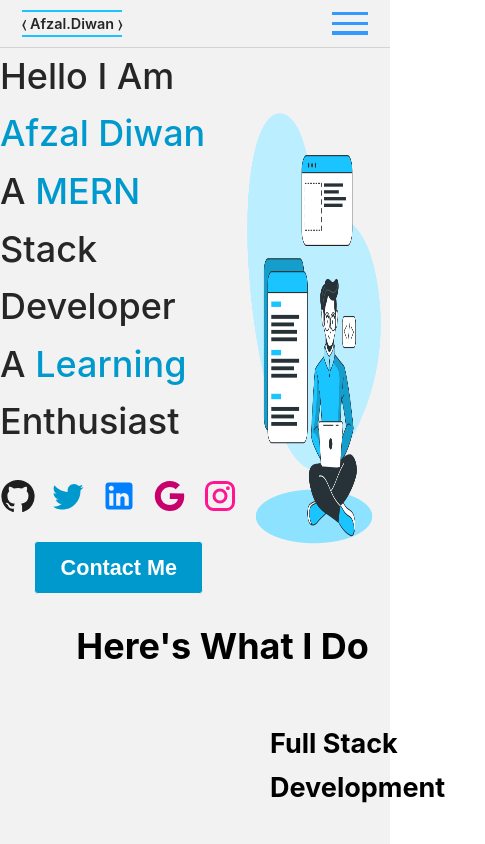
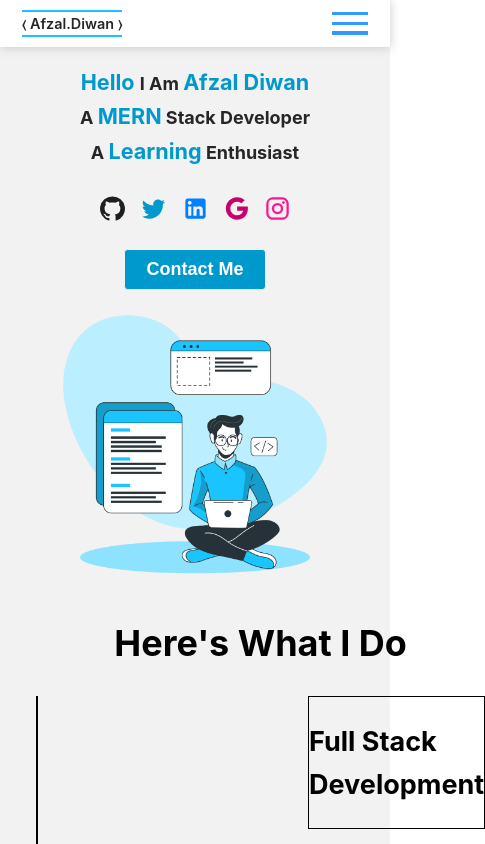
Before and after one commit to Afzal-husen/Portfolio-nextjs, a Next.js app: page / in a window 390 px wide. Shown: the top 844 px of the page, 485 px wide, since content can reach past the window. Built offline with nearby package versions, Linux system fonts and the light colour scheme.

Commit message:
responsive home page

```diff
--- a/package.json
+++ b/package.json
@@ -11,8 +11,13 @@
   "dependencies": {
     "@emotion/react": "^11.10.6",
     "@emotion/styled": "^11.10.6",
+    "@fortawesome/fontawesome-svg-core": "^6.4.0",
+    "@fortawesome/free-regular-svg-icons": "^6.4.0",
+    "@fortawesome/free-solid-svg-icons": "^6.4.0",
+    "@fortawesome/react-fontawesome": "^0.2.0",
     "@mui/icons-material": "^5.11.11",
     "@mui/material": "^5.11.15",
+    "babel-plugin-macros": "^3.1.0",
     "eslint": "8.36.0",
     "eslint-config-next": "13.2.4",
     "next": "13.2.4",
--- /dev/null
+++ b/src/babel-plugin-macros.config.js
@@ -0,0 +1,5 @@
+export default {
+    'fontawesome-svg-core': {
+      'license': 'free'
+    }
+  }
--- /dev/null
+++ b/src/babel.config.js
@@ -0,0 +1,5 @@
+export default function (api) {
+    return {
+      plugins: ['macros'],
+    }
+  }
--- a/src/components/Details.jsx
+++ b/src/components/Details.jsx
@@ -14,6 +14,7 @@ const Details = () => {
                 width={400}
                 height={400}
                 quality={100}
+                loading="lazy"
               />
             </div>
             <div className={styles.head}>
--- a/src/pages/Home.jsx
+++ b/src/pages/Home.jsx
@@ -1,9 +1,15 @@
-import Head from "next/head"
-import Image from "next/image"
-import DarkThemeLayout from "@/components/DarkThemeLayout"
-import Details from "@/components/Details"
-import styles from "../styles/Home.module.css"
-import { GitHub, Twitter, LinkedIn, Google, Instagram } from "@mui/icons-material"
+import Head from "next/head";
+import Image from "next/image";
+import DarkThemeLayout from "@/components/DarkThemeLayout";
+import Details from "@/components/Details";
+import styles from "../styles/Home.module.css";
+import {
+  GitHub,
+  Twitter,
+  LinkedIn,
+  Google,
+  Instagram,
+} from "@mui/icons-material";
 
 const Home = () => {
   return (
@@ -13,9 +19,15 @@ const Home = () => {
           <div className={styles.wrapper}>
             <div className={styles.heading}>
               <div>
-              <h2 className={styles.name}>Hello I Am <span>Afzal Diwan</span></h2>
-              <h2 className={styles.name}>A <span>MERN</span> Stack Developer</h2>
-              <h2 className={styles.name}>A <span>Learning</span> Enthusiast</h2>
+                <h4 className={styles.name}>
+                  <span>Hello </span> I Am <span>Afzal Diwan</span>
+                </h4>
+                <h4 className={styles.name}>
+                  A <span>MERN</span> Stack Developer
+                </h4>
+                <h4 className={styles.name}>
+                  A <span>Learning</span> Enthusiast
+                </h4>
                 <div className={styles.btn}>
                   {/* social handles */}
                   <div className={styles.icons}>
@@ -25,9 +37,7 @@ const Home = () => {
                     <Google />
                     <Instagram />
                   </div>
-                <button >
-                  Contact Me
-                </button>
+                  <button>Contact Me</button>
                 </div>
               </div>
             </div>
@@ -38,6 +48,8 @@ const Home = () => {
                 height={500}
                 quality={100}
                 alt="Work illustrations by Storyset"
+                className={styles.img}
+                loading="lazy"
               />
             </div>
           </div>
@@ -45,7 +57,7 @@ const Home = () => {
         </div>
       </DarkThemeLayout>
     </>
-  )
-}
+  );
+};
 
-export default Home
+export default Home;
--- a/src/styles/Details.module.css
+++ b/src/styles/Details.module.css
@@ -20,8 +20,11 @@
 
 .img {
     flex: 0.5;
+    border: 1px solid black;
 }
 
 .head {
     flex: 0.5;
+    border: 1px solid black;
+
 }
--- a/src/styles/Footer.module.css
+++ b/src/styles/Footer.module.css
@@ -1,14 +1,16 @@
 .container {
-    background-color: #181818;
+    /* background-color: #181818; */
+    background-color: #fff;
     max-width: 100vw;
     /* padding: 0.2rem; */
     overflow-x: hidden;
     display: grid;
     place-items: center;
+    box-shadow: 0 1px 10px #cbcbcb;
 }
 
 .name {
-    color: #cfcfcf;
+    color: #262626;
     font-size: 0.9rem;
     font-weight: 600;
 }
--- a/src/styles/Home.module.css
+++ b/src/styles/Home.module.css
@@ -1,3 +1,7 @@
+.container {
+  padding: 1rem 2rem;
+}
+
 .wrapper {
   display: flex;
   align-items: center;
@@ -16,14 +20,16 @@
 }
 
 .name {
-    font-size: 2rem;
-    font-weight: 500;
+  font-size: 1.5rem;
+  font-weight: 700;
   margin: 0;
   color: #262626;
+  text-align: center;
 }
 
 .name > span {
   color: #0099cd;
+  font-size: 1.8rem;
 }
 
 .btn {
@@ -35,7 +41,7 @@
   background-color: #0099cd;
   padding: 0.7rem 1.4rem;
   color: #fff;
-    border: 1.2px solid #F2F2F2;
+  border: 1.2px solid #f2f2f2;
   border-radius: 0.2rem;
   font-weight: 600;
   font-size: 1.2em;
@@ -44,7 +50,7 @@
 }
 
 .btn > button:hover {
-    background-color: #F2F2F2;
+  background-color: #f2f2f2;
   color: #0099cd;
   border: 1.2px solid #0099cd;
   box-shadow: 0 0 5px #0099cd;
@@ -110,9 +116,82 @@
   box-shadow: 0 0 5px #ff1593;
 }
 
-
+/* for mobile */
 @media only screen and (max-width: 480px) {
   .container {
     flex-direction: column;
   }
+
+  .wrapper {
+    flex-direction: column;
   }
+
+  .name {
+    font-size: 1rem;
+  }
+
+  .name > span {
+    font-size: 1.2rem;
+  }
+
+  .img {
+    width: 300px;
+    height: 300px;
+  }
+
+  .icons > * {
+    font-size: 1.5rem !important;
+  }
+
+  .btn > button {
+    padding: 0.5rem 1.2rem;
+    font-weight: 600;
+    font-size: 1em;
+  }
+}
+
+/* for Ipad and Tablets */
+@media only screen and (max-width: 768px) and (min-width: 481px) {
+  .wrapper {
+    flex-direction: column;
+  }
+
+  .name {
+    font-size: 1.2rem !important;
+  }
+
+  .name > span {
+    font-size: 1.5rem !important;
+  }
+
+  .img {
+    width: 350px;
+    height: 350px;
+  }
+
+  .icons > * {
+    font-size: 1.5rem !important;
+  }
+
+  .btn > button {
+    padding: 0.5rem 1.2rem;
+    font-weight: 600;
+    font-size: 1em;
+  }
+}
+
+/* for laptops */
+@media only screen and (min-width: 769px) and (max-width: 1024px) {
+  .name {
+    font-size: 1.6rem;
+  }
+
+  .name > span {
+    font-size: 1.8rem;
+  }
+
+  .img {
+    width: 400px;
+    height: 400px;
+  }
+}
--- a/src/styles/Navbar.module.css
+++ b/src/styles/Navbar.module.css
@@ -1,13 +1,15 @@
 .container {
     /* background-color: #181818; */
-    background-color: #F2F2F2;
+    /* background-color: #F2F2F2; */
+    background-color: #fff;
     max-width: 100vw;
     padding: 0.3rem 1.2rem;
     overflow-x: hidden;
-    border-bottom: 1px solid #d3d3d3;
+    /* border-bottom: 1px solid #d3d3d3; */
     position: sticky;
     top: 0;
     left: 0;
+    box-shadow: 0 1px 10px #cbcbcb;
 }
 
 .wrapper {
```
Also changed, not shown: 1 other file (tests, documents, lock files or other folders). Lines whose indentation alone changed are shown as unchanged.
